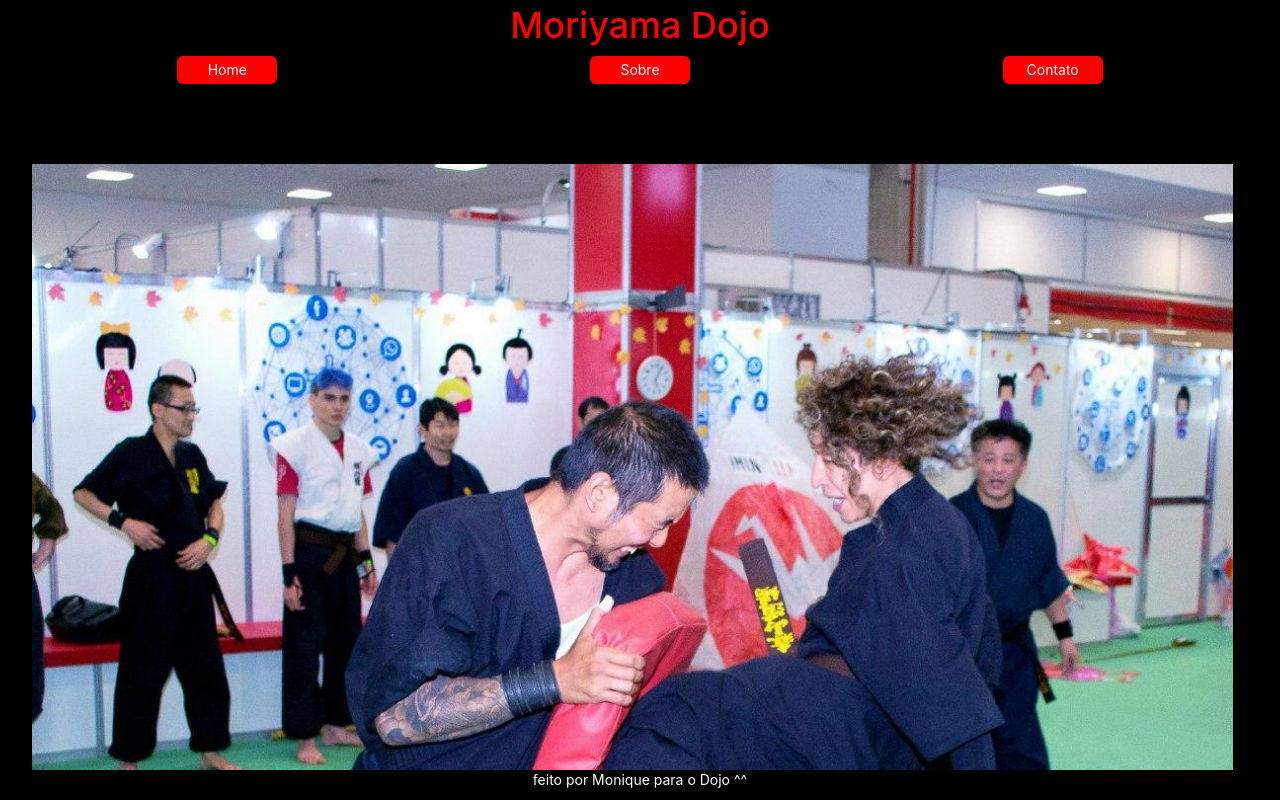
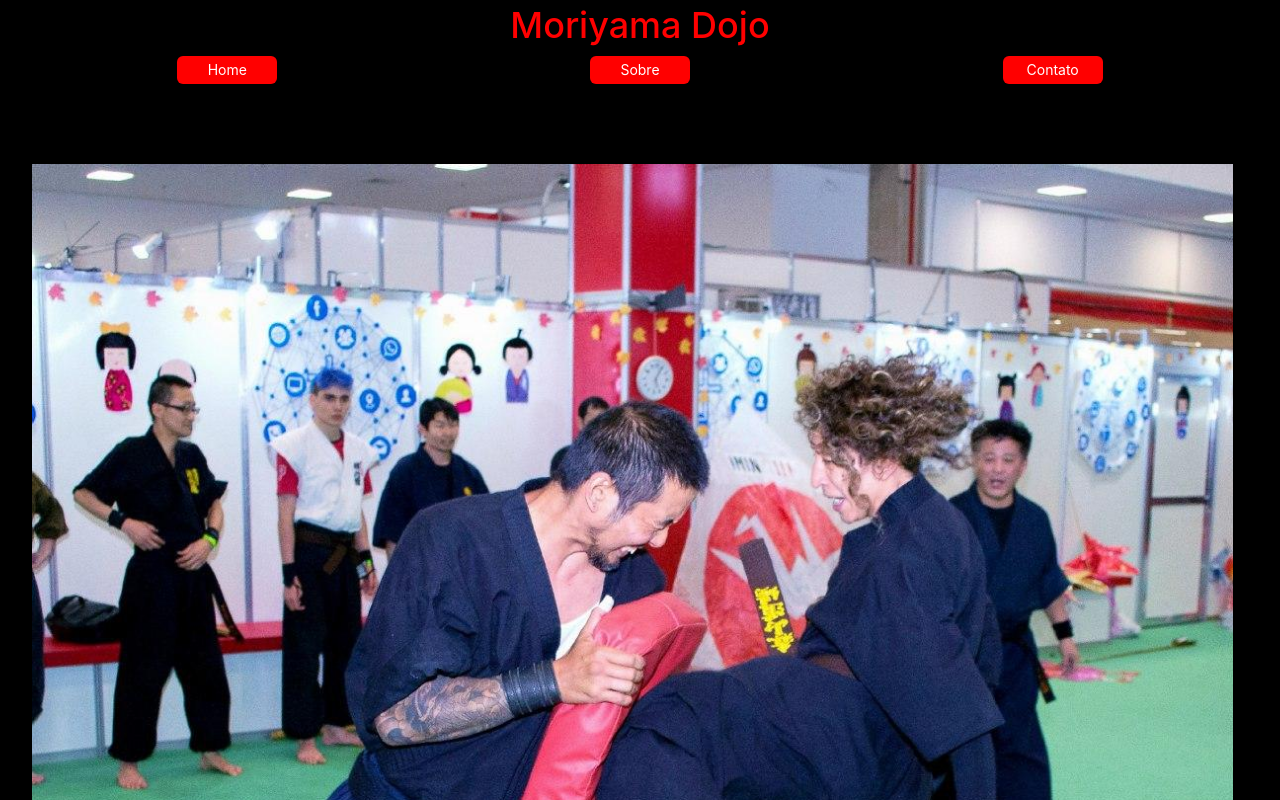
Before and after one commit to monique1087/projeto-karate, a React (Create React App) app: page / in a window 1280 px wide. Shown: the top 800 px of the page. Built offline with nearby package versions, Linux system fonts and the light colour scheme.

Commit message:
eita, mais one

```diff
--- a/src/components/style.css
+++ b/src/components/style.css
@@ -54,7 +54,7 @@ a {
     background-color: black;
 }
 
-.footer {
+Footer {
     color:white;
     background-color: black;
     text-align: center;
```
